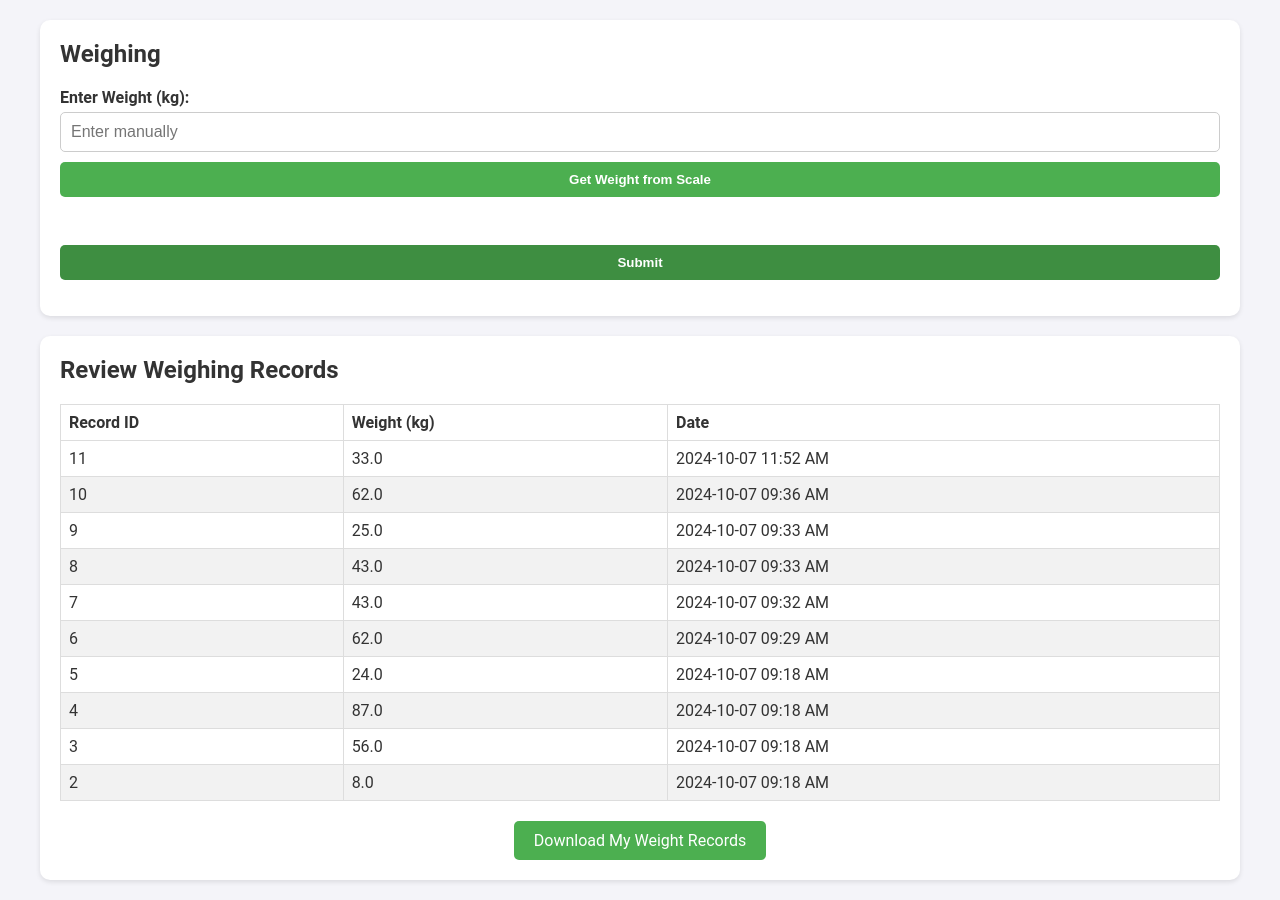
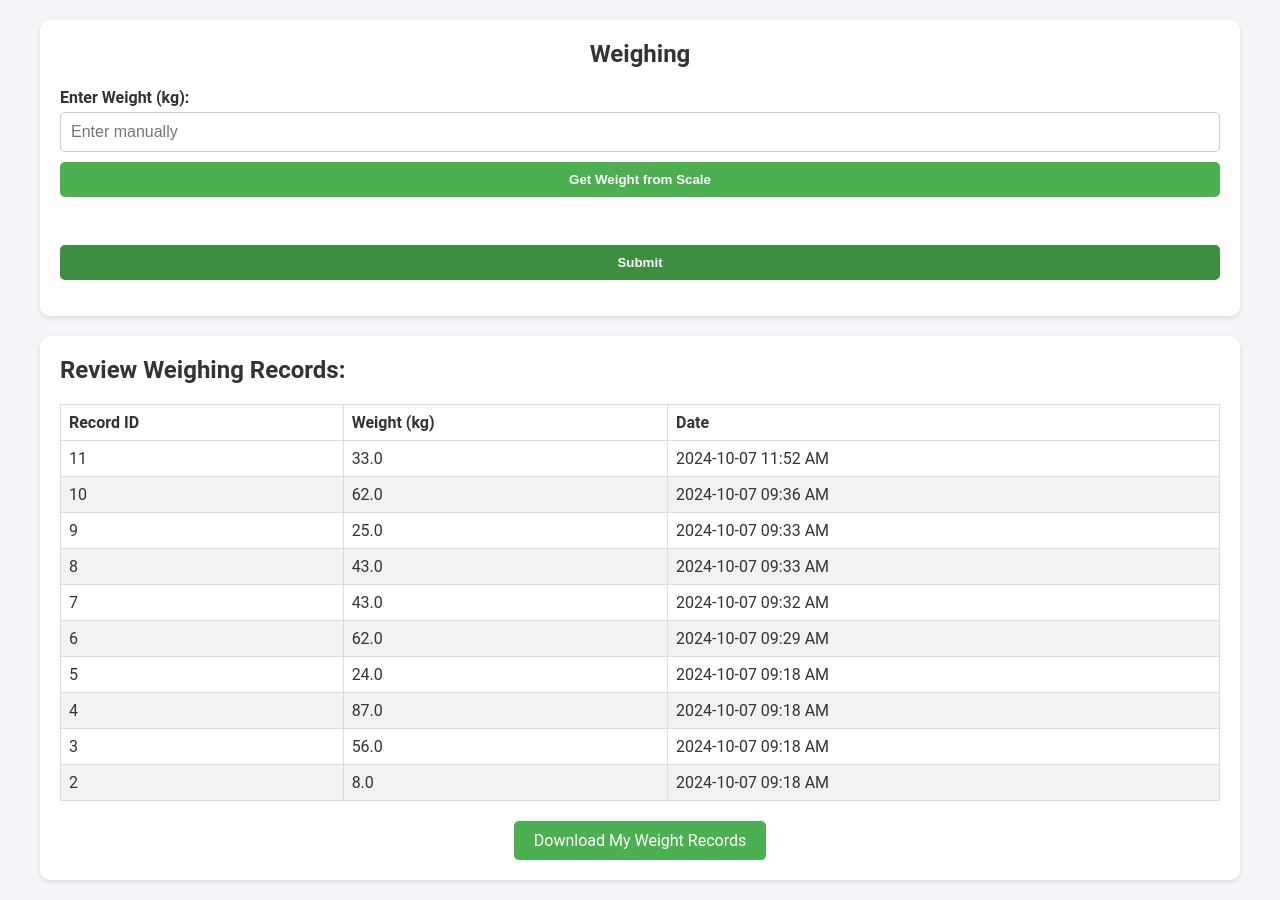
Before and after one commit to johndansu/Weighing-Scale, a Django app: page /dashboard/ in a window 1280 px wide. Shown: the part 80-980 px from the top of the page. Run offline with Django 5.2, Linux system fonts and the light colour scheme; a user stored in the database is signed in; data comes from the database, SQL or seed files in the repository.

Commit message:
little change

```diff
--- a/templates/dashboard.html
+++ b/templates/dashboard.html
@@ -27,7 +27,7 @@
     <div class="dashboard-container">
         <!-- Weighing Section -->
         <section class="weighing-section">
-            <h2>Weighing</h2>
+            <h2 style="text-align: center;">Weighing</h2>
             <form method="POST" action="{% url 'weighing_process' %}">
                 {% csrf_token %}
                 <label for="weight">Enter Weight (kg):</label>
@@ -40,7 +40,7 @@
 
         <!-- Review Records Section -->
         <section class="review-section">
-            <h2>Review Weighing Records</h2>
+            <h2>Review Weighing Records:</h2>
             <table>
                 <thead>
                     <tr>
```
Also changed, not shown: static/css/dashboard.css (line endings or trailing spaces).
